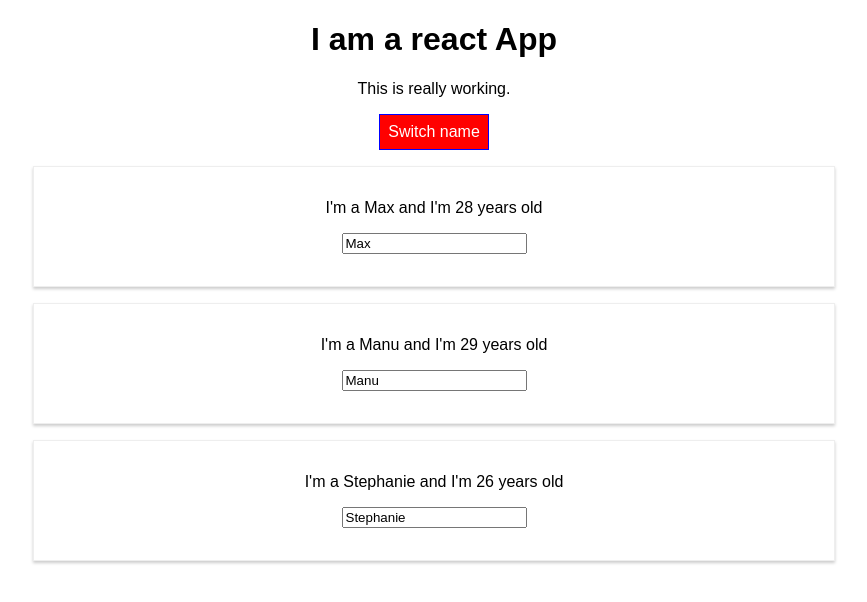
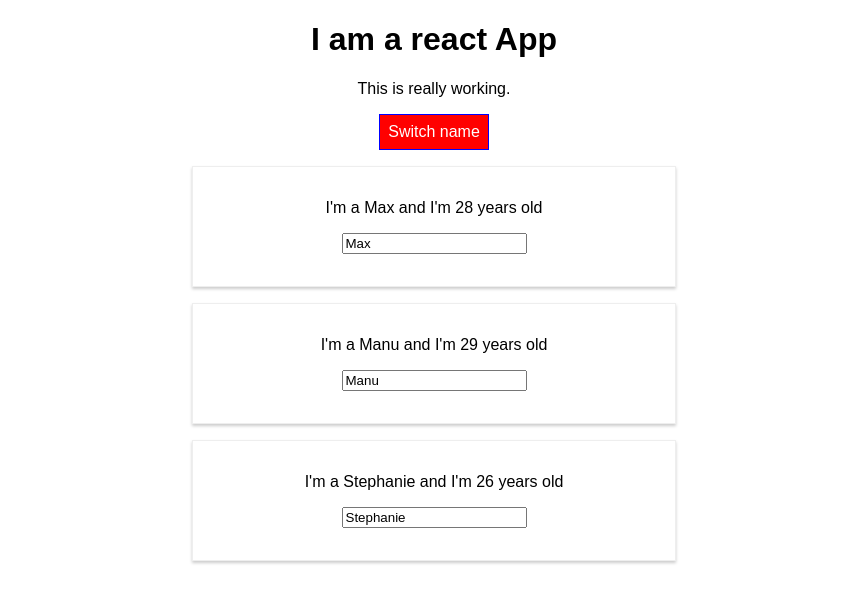
Before and after one commit to VIBHOR94/react-project, a React (Create React App) app: page / in a window 1280 px wide. Both pictures are taken after a click on the button "Switch name". Shown: the top 602 px of the page, without its empty margins (206-1073 px from the left). Built offline with nearby package versions, Linux system fonts and the light colour scheme.

Commit message:
Add styleroot component

```diff
--- a/package.json
+++ b/package.json
@@ -3,6 +3,7 @@
   "version": "0.1.0",
   "private": true,
   "dependencies": {
+    "radium": "^0.24.1",
     "react": "^16.4.2",
     "react-dom": "^16.4.2",
     "react-scripts": "1.1.4"
--- a/src/App.js
+++ b/src/App.js
@@ -1,5 +1,6 @@
 import React, { Component } from 'react';
 import './App.css';
+import Radium, {StyleRoot} from 'radium';
 import Person from './Person/Person'
 
 class App extends Component {
@@ -41,7 +42,11 @@
       font: 'inherit',
       border: '1px solid blue',
       padding: '8px',
-      cursor: 'pointer'
+      cursor: 'pointer',
+      ':hover': {
+        backgroundColor: 'lightgreen',
+        color: 'black'
+      }
     };
 
     let persons = null;
@@ -67,17 +72,23 @@
         </div>
       )
       style.backgroundColor = 'red';
+      style[':hover'] = {
+        backgroundColor: 'salmon',
+        color: 'black'
+      }
     }
 
     return (
+      <StyleRoot>
         <div className="App">
           <h1>I am a react App</h1>
           <p className={classes.join(' ')}> This is really working.</p>
           <button style={style} onClick={this.toggleShowPersons}>Switch name</button>
           { persons }
         </div>
+      </StyleRoot>
     );
   }
 }
 
-export default App;
+export default Radium(App);
--- a/src/Person/Person.js
+++ b/src/Person/Person.js
@@ -1,9 +1,15 @@
 import React  from 'react'
+import Radium from 'radium'
 import './Person.css'
 
 const person = (props) => {
+  const style = {
+    '@media (min-width: 500px)': {
+      width: '450px'
+    }
+  }
   return (
-    <div className='Person'>
+    <div className='Person' style={style}>
       <p onClick={props.click}>I'm a {props.name} and I'm {props.age} years old</p>
       <input type='text' onChange={props.changed} value={props.name}/>
       <p>{props.children}</p>
@@ -11,4 +17,4 @@
   )
 };
 
-export default person;
+export default Radium(person);
```
Lines whose indentation alone changed are shown as unchanged.
